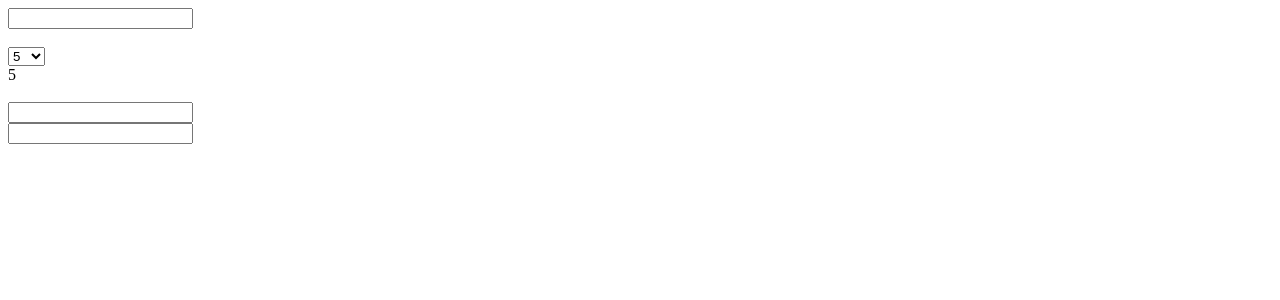
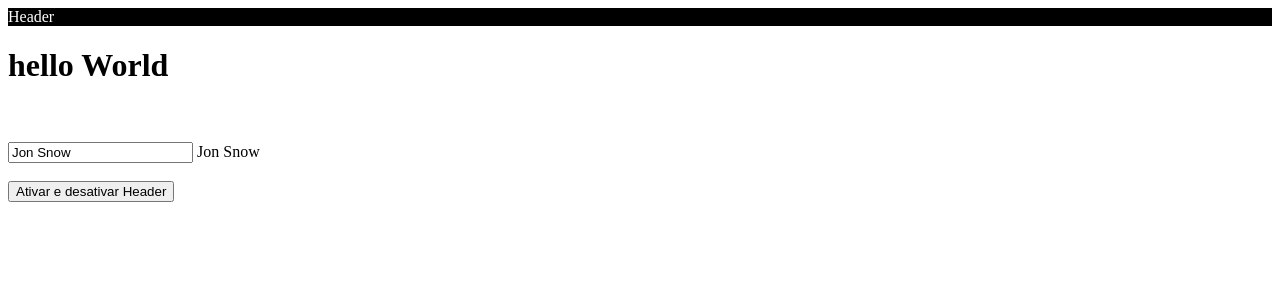
Before and after one commit to riicard0/vuejs, a Vue app in the folder Curso (Tiago Matos - YouTube)/app/: page / in a window 1280 px wide. Shown: the top 300 px of the page. Built offline with nearby package versions, Linux system fonts and the light colour scheme.

Commit message:
:up: Life Cicle

```diff
--- a/Curso (Tiago Matos - YouTube)/app/src/App.vue
+++ b/Curso (Tiago Matos - YouTube)/app/src/App.vue
@@ -1,80 +1,73 @@
 <template>
+  <div>
+    <TheHeader v-if="showHeader" />
 
-  <div>
-    <!-- Exemplo 1 -->
-    <input v-model="name" type="text">
-    {{ name }}
-
+    <h1>hello World</h1>
     <br>
     <br>
 
-    <!-- Exemplo 2 -->
-    <select v-model="pageCount">
-      <option value="5">5</option>
-      <option value="10">10</option>
-      <option value="15">15</option>
-    </select>
-    <br>
-    {{ pageCount }}
+    <input v-model="name" type="text">
 
+    {{ name }}
     <br>
     <br>
 
-    <!-- Exemplo 3 -->
-    <input v-model="user.first_name" type="text">
-    <br>
-    <input v-model="user.last_name" type="text">
-    <br>
-    {{ user.first_name }} {{ user.last_name }}
+    <button @click="showHeader = !showHeader">Ativar e desativar Header</button>
 
   </div>
-
 </template>
 
 <script>
+import TheHeader from './components/TheHeader';
+
 export default {
   name: 'App',
   components: {
-
+    TheHeader
   },
   data() {
     return {
-      name: '',
-      pageCount: 5,
-      user: {
-        first_name: '',
-        last_name: ''
-      }
+      name: 'Jon Snow',
+      showHeader: true
     }
   },
   methods: {
-    saveUserName() {
-      console.log('Ajax');
-      console.log(this.name);
-    },
-    changePage() {
-      console.log('Ajax changePage');
-    }
+
   },
   computed: {
 
   },
   watch: {
-    name(newValue) {
-      if (newValue.length >= 3)
-        this.saveUserName();
-    },
-    pageCount() {
-      this.changePage();
-    },
-    user: {
-      handler() {
-        console.log('User alterado');
-      },
-      deep: true
-    }
-  }
+
+  },
+  // beforeCreate() {
+  //   console.log('>>> beforeCreate');
+  //   console.log('Estado: ', this.name);
+  //   console.log('DOM: ', this.$el);
+  // },
+  // created() {
+  //   console.log('>>> created');
+  //   console.log('Estado: ', this.name);
+  //   console.log('DOM: ', this.$el);
+  // },
+  // beforeMount() {
+  //   console.log('>>> beforeMount');
+  //   console.log('Estado: ', this.name);
+  //   console.log('DOM: ', this.$el);
+  // },
+  // mounted() {
+  //   console.log('>>> mounted');
+  //   console.log('Estado: ', this.name);
+  //   console.log('DOM: ', this.$el);
+  // },
+  // beforeUpdate() {
+  //   console.log('>>> beforeUpdate');
+  // },
+  // updated() {
+  //   console.log('>>> updated');
+  // }
 }
+
 </script>
 
 <style>
--- a/Curso (Tiago Matos - YouTube)/app/src/components/TheHeader.vue
+++ b/Curso (Tiago Matos - YouTube)/app/src/components/TheHeader.vue
@@ -5,14 +5,28 @@
 </template>
 
 <script>
-  export default{
-
+export default {
+  methods: {
+    resize($evt) {
+      console.log($evt);
+    }
+  },
+  mounted() {
+    window.addEventListener('resize', this.resize);
+  },
+  beforeUnmount() {
+    console.log('>>> beforeUnmount');
+    window.removeEventListener('resize', this.resize);
+  },
+  unmounted() {
+    console.log('>>> unmounted');
   }
+}
 </script>
 
 <style>
-  .header{
-    background: #000;
-    color: #fff;
-  }
+.header {
+  background: #000;
+  color: #fff;
+}
 </style>
```
Also changed, not shown: 1 other file (tests, documents, lock files or other folders).
